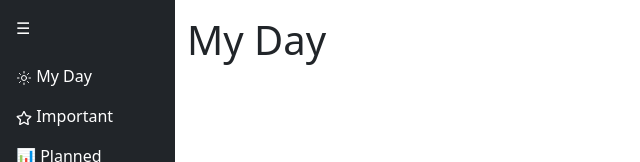
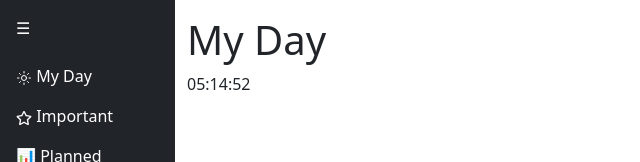
Before and after one commit to shanujaiswal/Practice_Project, a React (Create React App) app in the folder React/sticky-note/: page /MyDay in a window 1280 px wide. Shown: the top 162 px of the page, without its empty margins (0-640 px from the left). Built offline with nearby package versions, Linux system fonts and the light colour scheme.

Commit message:
first modify

```diff
--- a/React/sticky-note/src/App.jsx
+++ b/React/sticky-note/src/App.jsx
@@ -6,7 +6,7 @@ function App() {
   return (
     <Router>
       <div className="d-flex ">
-        <div className="flex-grow-1">
+        <div className="flex">
           <Navbar />
         </div>
         <div className="container mt-3">
--- a/React/sticky-note/src/Component/Clock.jsx
+++ b/React/sticky-note/src/Component/Clock.jsx
@@ -1,9 +1,32 @@
-import React from 'react'
+import React, { useEffect, useState } from 'react';
 
 export default function Clock() {
+  const [time, setTime] = useState('00:00:00');
+  // The first value, time, is our current state.
+  // The second value, setTime, is the function that is used to update our state.
+
+  useEffect(() => {
+    const updateClock = () => {
+      const now = new Date();
+
+      const formattedTime = now.toLocaleTimeString('en-US', {
+        hour12: false,
+        hour: '2-digit',
+        minute: '2-digit',
+        second: '2-digit'
+      });
+      setTime(formattedTime);
+    };
+
+    const interval = setInterval(updateClock, 1000);
+    updateClock();
+
+    return () => clearInterval(interval);
+  }, []);
+
   return (
-    <div>
-
+    <div className="clock-container">
+      <div className="time" id="time">{time}</div>
     </div>
-  )
+  );
 }
--- a/React/sticky-note/src/Component/Myday.jsx
+++ b/React/sticky-note/src/Component/Myday.jsx
@@ -2,11 +2,10 @@ import React from "react";
 import Clock from "./Clock";
 
 export default function My_Day() {
-
   return (
     <>
-      <div >
-        <h1 >My Day</h1>
+      <div>
+        <h1>My Day</h1>
       </div>
       <Clock />
     </>
```
Also changed, not shown: 2 other files (tests, documents, lock files or other folders).
